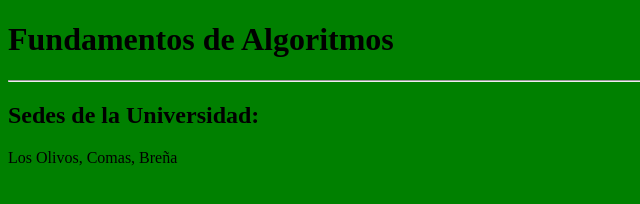
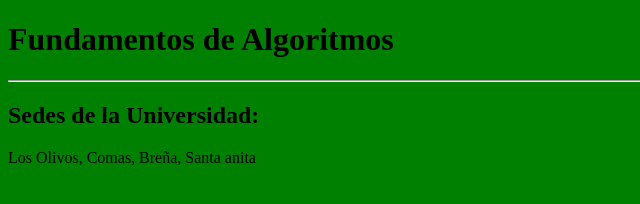
Before and after one commit to jmantari1/Practica3, a plain HTML site: page index.html in a window 1280 px wide. Shown: the full height of the page, 0-640 px from the left. Drawn offline with Linux system fonts and the light colour scheme.

Commit message:
Se agrego color de fondo y sedes

```diff
--- a/index.html
+++ b/index.html
@@ -8,6 +8,6 @@
     <h1> Fundamentos de Algoritmos </h1>
     <hr>
     <h2> Sedes de la Universidad: </h2>
-    <p>Los Olivos, Comas, Breña</p>
+    <p>Los Olivos, Comas, Breña, Santa anita</p>
 </body>
 </html>
```
